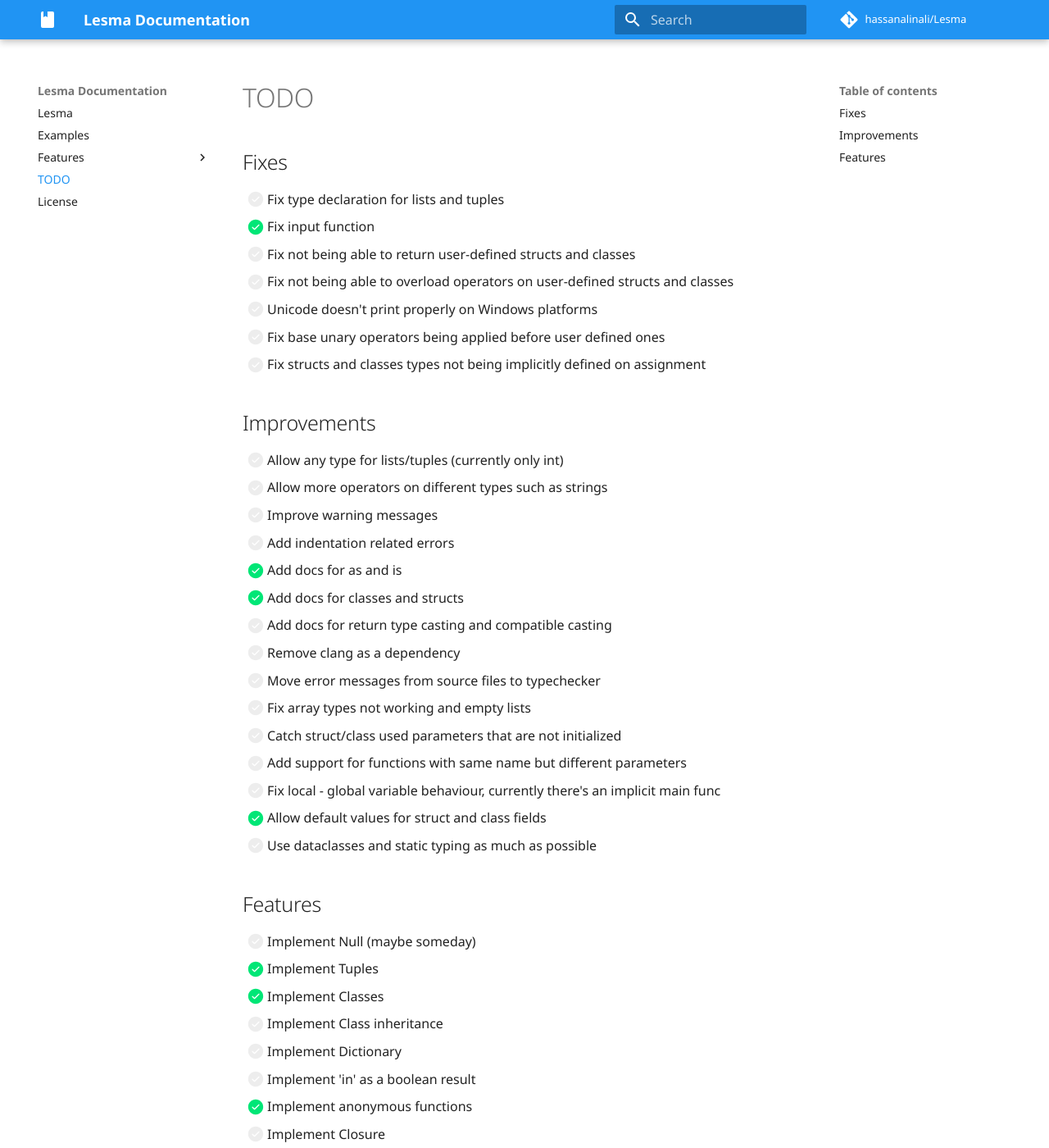
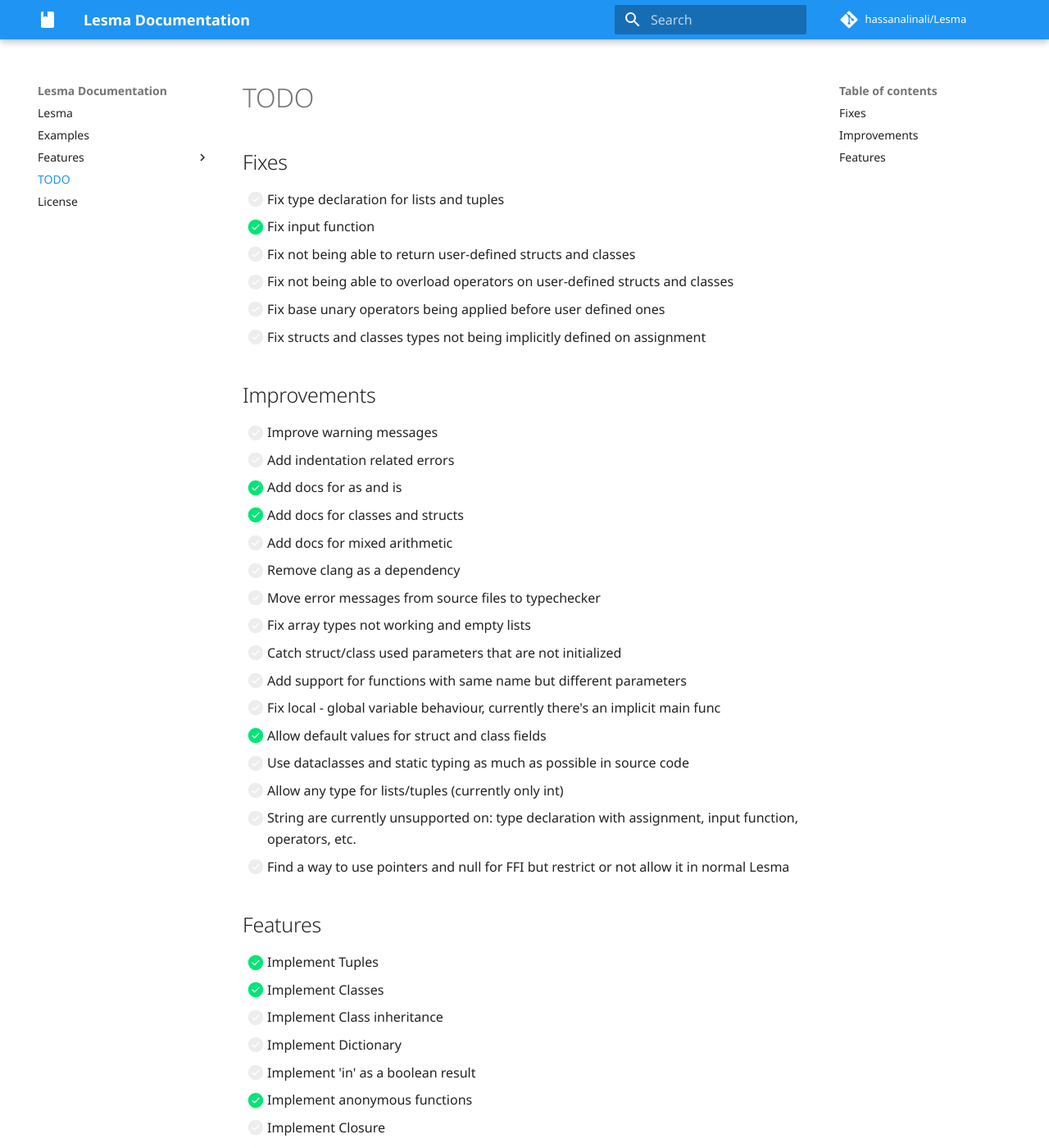
Before and after one commit to alinalihassan/pyLesma, an MkDocs documentation site: the page built from docs/TODO.md, in a window 1280 px wide and 1400 px high. Shown: the whole window at 82% size. Built offline with MkDocs 1.6.1 and Material for MkDocs 9.7.7, drawn with Linux system fonts in a browser that asks for light colours; comment, search, counter and statistics services are not loaded.

Commit message:
Update TODO

```diff
--- a/docs/TODO.md
+++ b/docs/TODO.md
@@ -5,18 +5,15 @@
 - [x] Fix input function
 - [ ] Fix not being able to return user-defined structs and classes
 - [ ] Fix not being able to overload operators on user-defined structs and classes
-- [ ] Unicode doesn't print properly on Windows platforms
 - [ ] Fix base unary operators being applied before user defined ones
 - [ ] Fix structs and classes types not being implicitly defined on assignment
 
 ## Improvements
-- [ ] Allow any type for lists/tuples (currently only int)
-- [ ] Allow more operators on different types such as strings
 - [ ] Improve warning messages
 - [ ] Add indentation related errors
 - [x] Add docs for as and is
 - [x] Add docs for classes and structs
-- [ ] Add docs for return type casting and compatible casting
+- [ ] Add docs for mixed arithmetic
 - [ ] Remove clang as a dependency
 - [ ] Move error messages from source files to typechecker
 - [ ] Fix array types not working and empty lists
@@ -24,10 +21,12 @@
 - [ ] Add support for functions with same name but different parameters
 - [ ] Fix local - global variable behaviour, currently there's an implicit main func
 - [x] Allow default values for struct and class fields
-- [ ] Use dataclasses and static typing as much as possible
+- [ ] Use dataclasses and static typing as much as possible in source code
+- [ ] Allow any type for lists/tuples (currently only int)
+- [ ] String are currently unsupported on: type declaration with assignment, input function, operators, etc.
+- [ ] Find a way to use pointers and null for FFI but restrict or not allow it in normal Lesma
 
 ## Features
-- [ ] Implement Null (maybe someday)
 - [x] Implement Tuples
 - [x] Implement Classes
 - [ ] Implement Class inheritance
```
